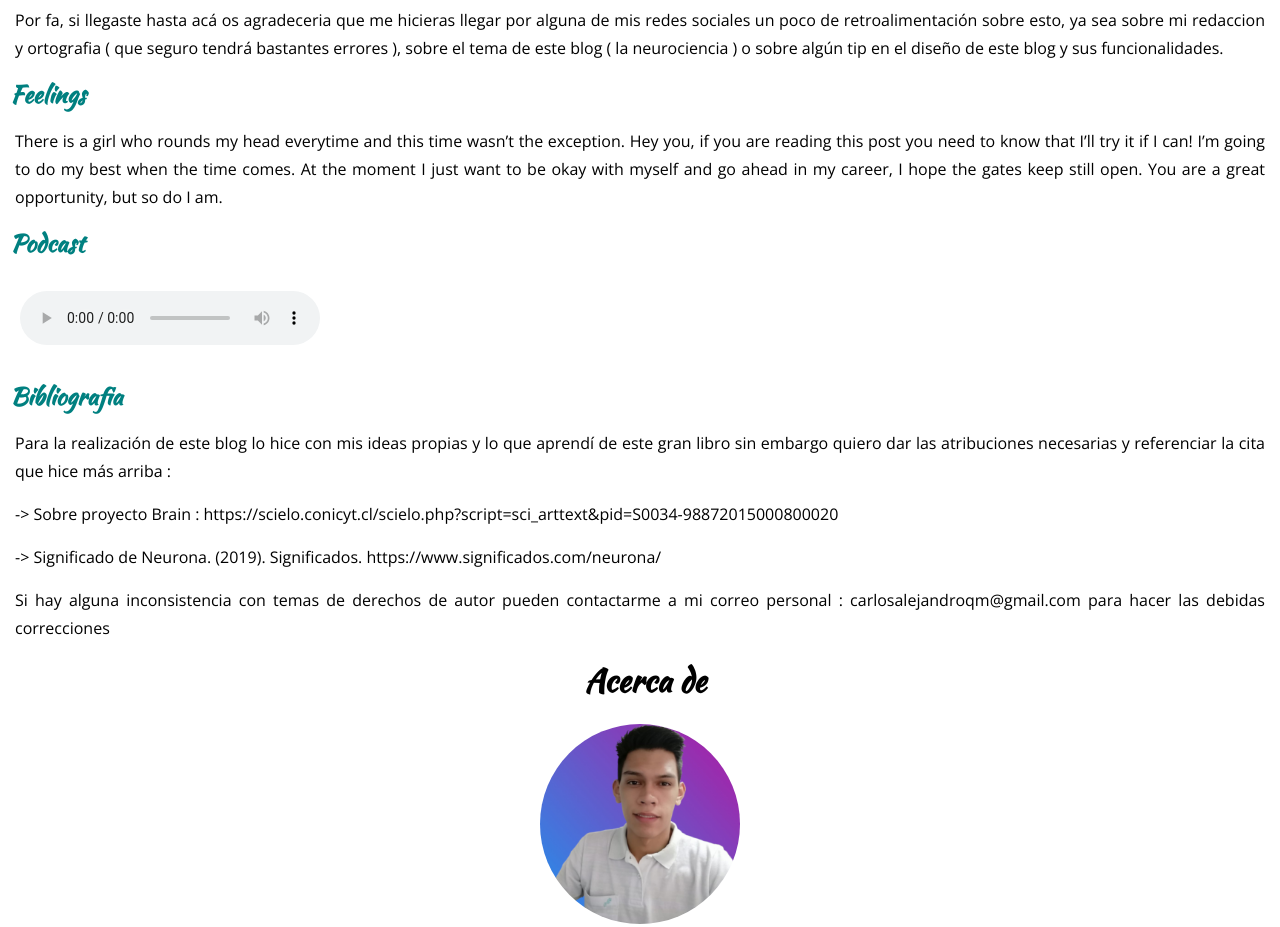
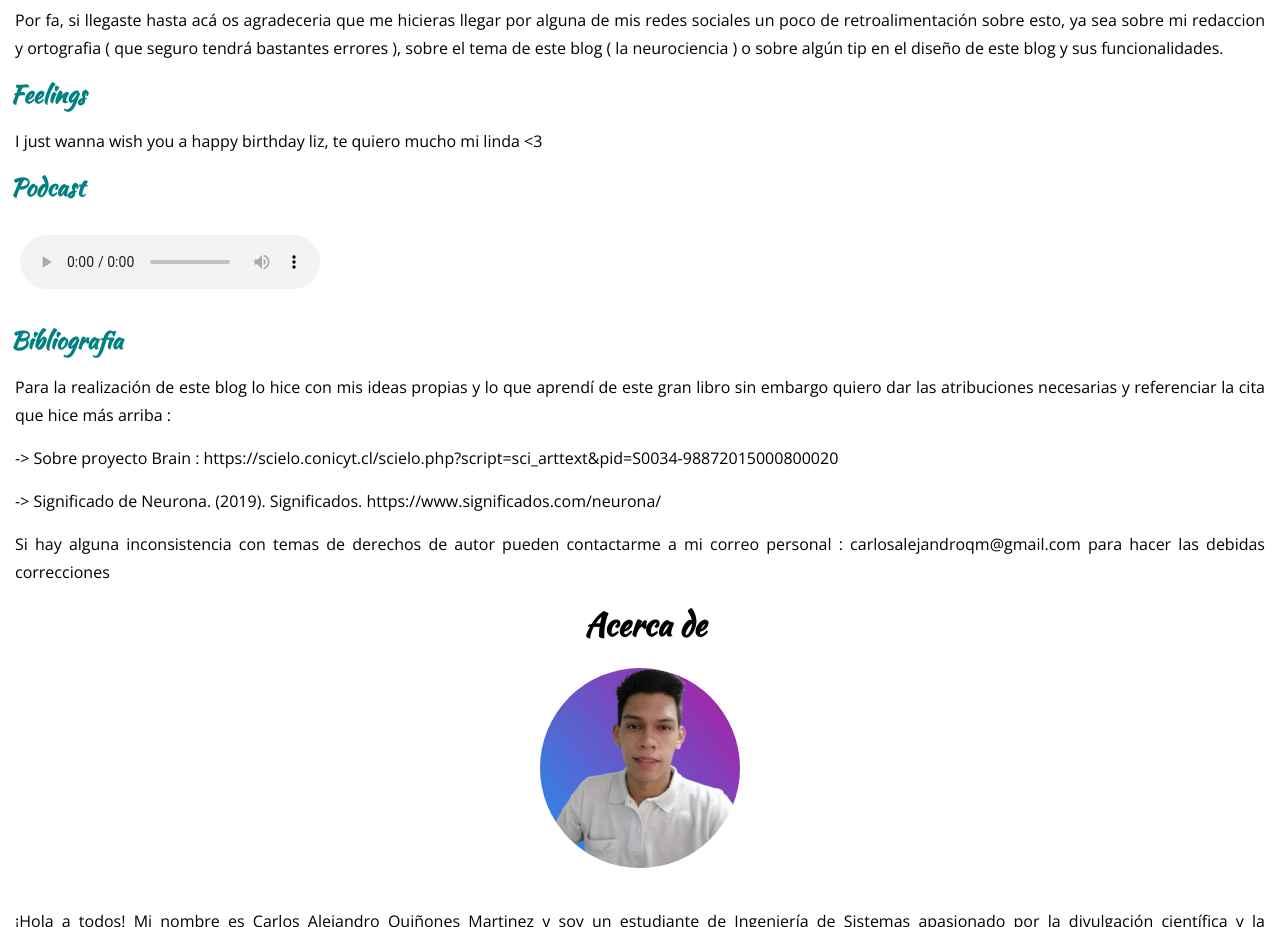
Before and after one commit to carlosalejandroqm/Review-CAQM, a plain HTML site: page index.html in a window 1280 px wide. Shown: the part 4440-5367 px from the top of the page. Drawn offline with nearby package versions, Linux system fonts and the light colour scheme.

Commit message:
Update index.html

```diff
--- a/index.html
+++ b/index.html
@@ -157,7 +157,7 @@
                      </p>
                      <h3>Feelings</h3>
                      <p>
-                        There is a girl  who rounds my head everytime and this time wasn’t the exception. Hey you, if you are reading this post you need to know that I’ll try it if I can! I’m going to do my best when the time comes. At the moment I just want to be okay with myself and go ahead in my career, I hope the gates keep still open. You are a great opportunity, but so do I am.
+                        I just wanna wish you a happy birthday liz, te quiero mucho mi linda <3
                      </p>
                      <h3>Podcast</h3>
                      <audio controls preload="auto" id="podcast">
```
